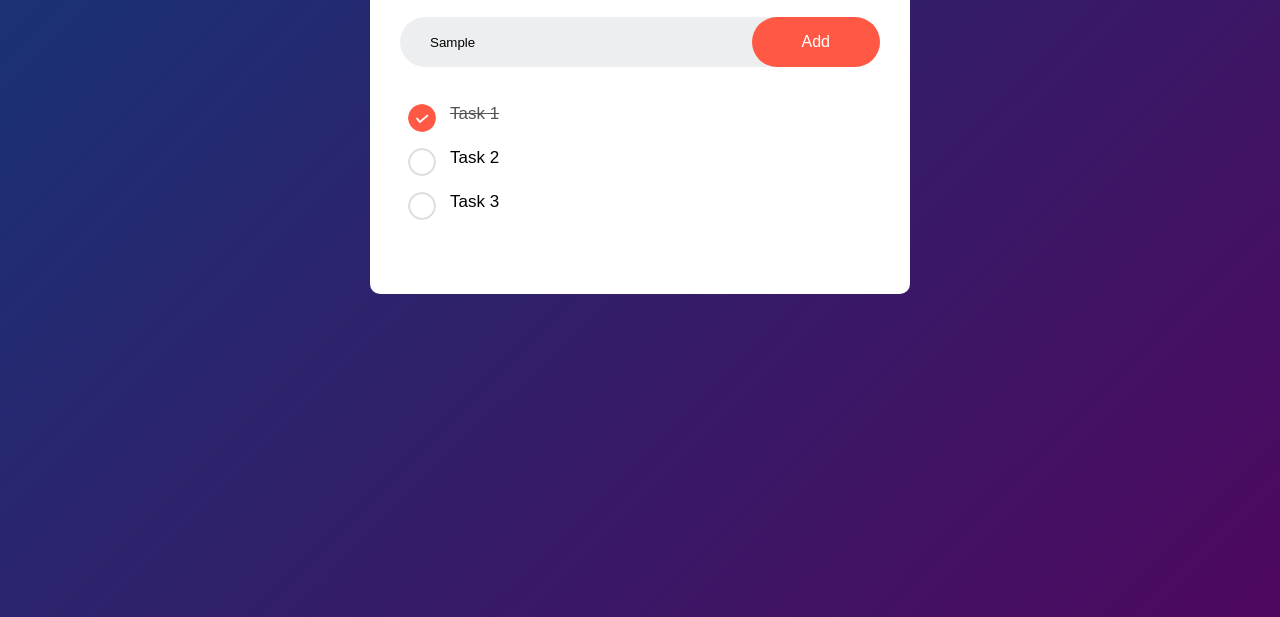
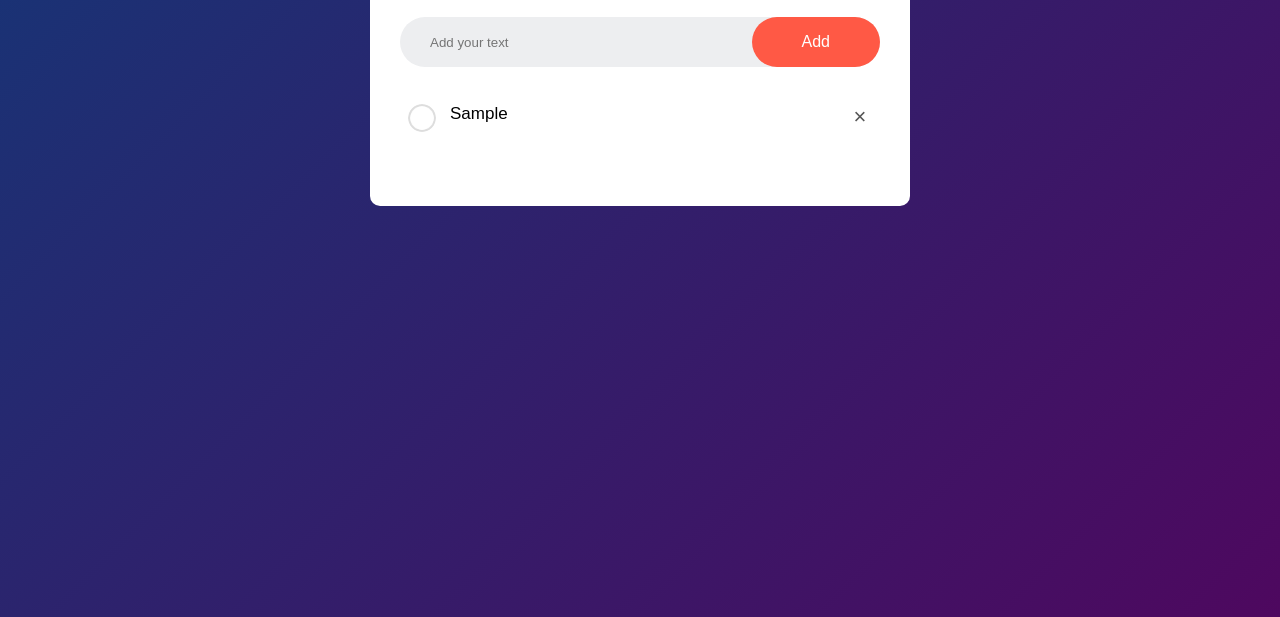
Before and after one commit to AditInx/ToDoList, a plain HTML site: page index.html in a window 1280 px wide. Both pictures are taken after typing "Sample" into the empty fields and a click on the button "Add". Shown: the part 183-800 px from the top of the page. Drawn offline with Linux system fonts and the light colour scheme.

Commit message:
made tasks using javascript and also made a remove button with its css

```diff
--- a/index.html
+++ b/index.html
@@ -12,7 +12,7 @@
       <h2>To-Do List <img src="images/icon.png"></h2>
       <div class="row">
         <input type="text" id="input-box" placeholder="Add your text">
-        <button>Add</button>
+        <button onclick="addTask()">Add</button>
       </div>
 
       <!-- list of tasks -->
@@ -20,9 +20,9 @@
 
 
         <!-- right now adding tasks name manually will delete it later and later on will add tasks using javascript  -->
-        <li class="checked">Task 1</li>
+        <!-- <li class="checked">Task 1</li>
         <li>Task 2</li>
-        <li>Task 3</li>
+        <li>Task 3</li> -->
        </ul>
     </div>
   </div>
--- a/script.js
+++ b/script.js
@@ -0,0 +1,20 @@
+const inputBox = document.getElementById( "input-box" );
+const listContainer = document.getElementById( "list-container" );
+
+const addTask = () =>
+{
+  if ( inputBox.value === '' )
+  {
+    alert( "You must write something!" );
+  }
+  else
+  {
+    let li = document.createElement( "li" );
+    li.innerHTML = inputBox.value;
+    listContainer.appendChild( li );
+    let span = document.createElement( "span" );
+    span.innerHTML = "\u00d7";
+    li.appendChild( span );
+  }
+  inputBox.value = "";
+}
--- a/style.css
+++ b/style.css
@@ -99,3 +99,22 @@ ul li.checked{
 ul li.checked::before{
   background-image: url(images/checked.png);
 }
+
+
+
+ul li span{
+  position: absolute;
+  right: 0;
+  top: 5px;
+  width: 40px;
+  height: 40px;
+  font-size: 22px;
+  color: #555;
+  line-height: 40px;
+  text-align: center;
+  border-radius: 50%;
+}
+
+ul li span:hover{
+  background-color: #edeef0;
+}
```
